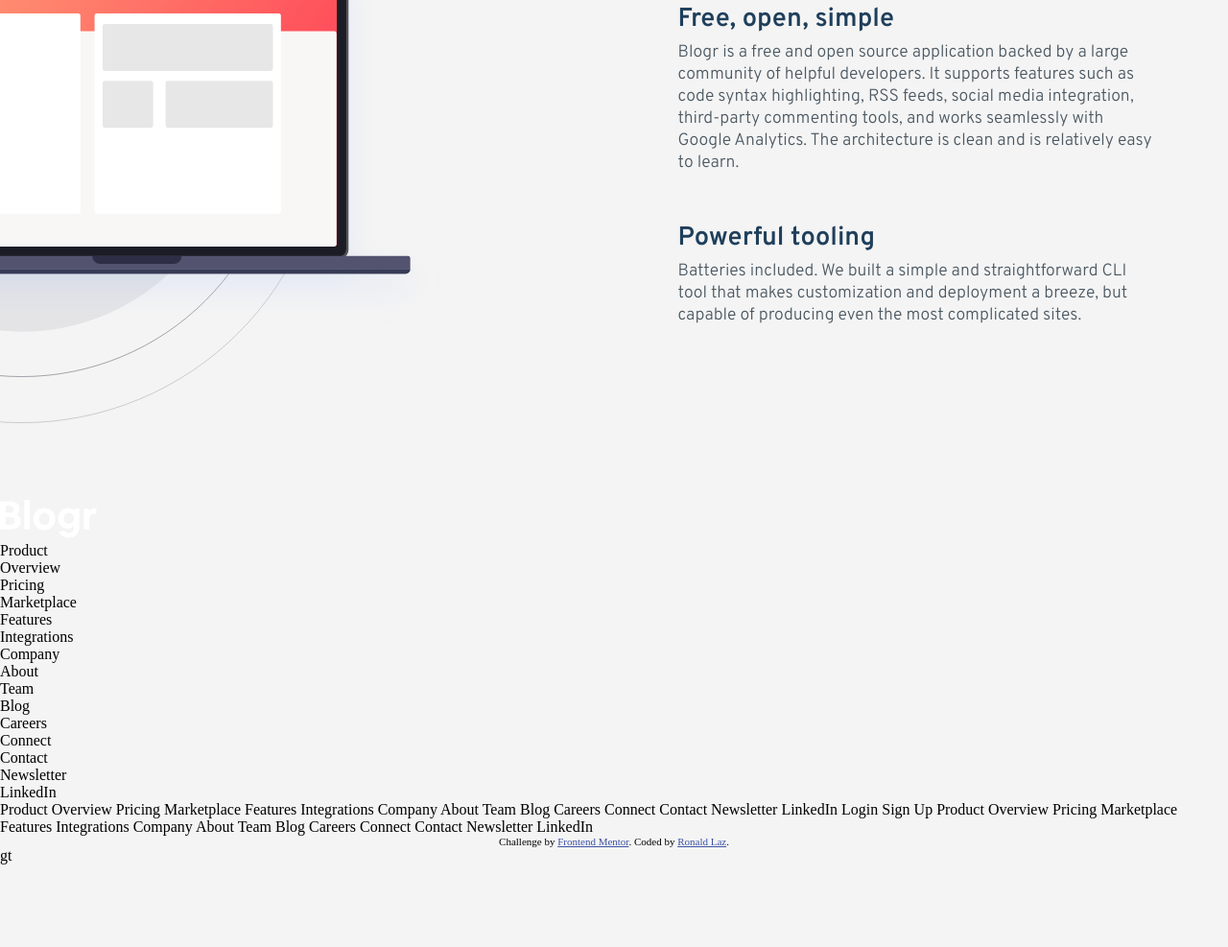
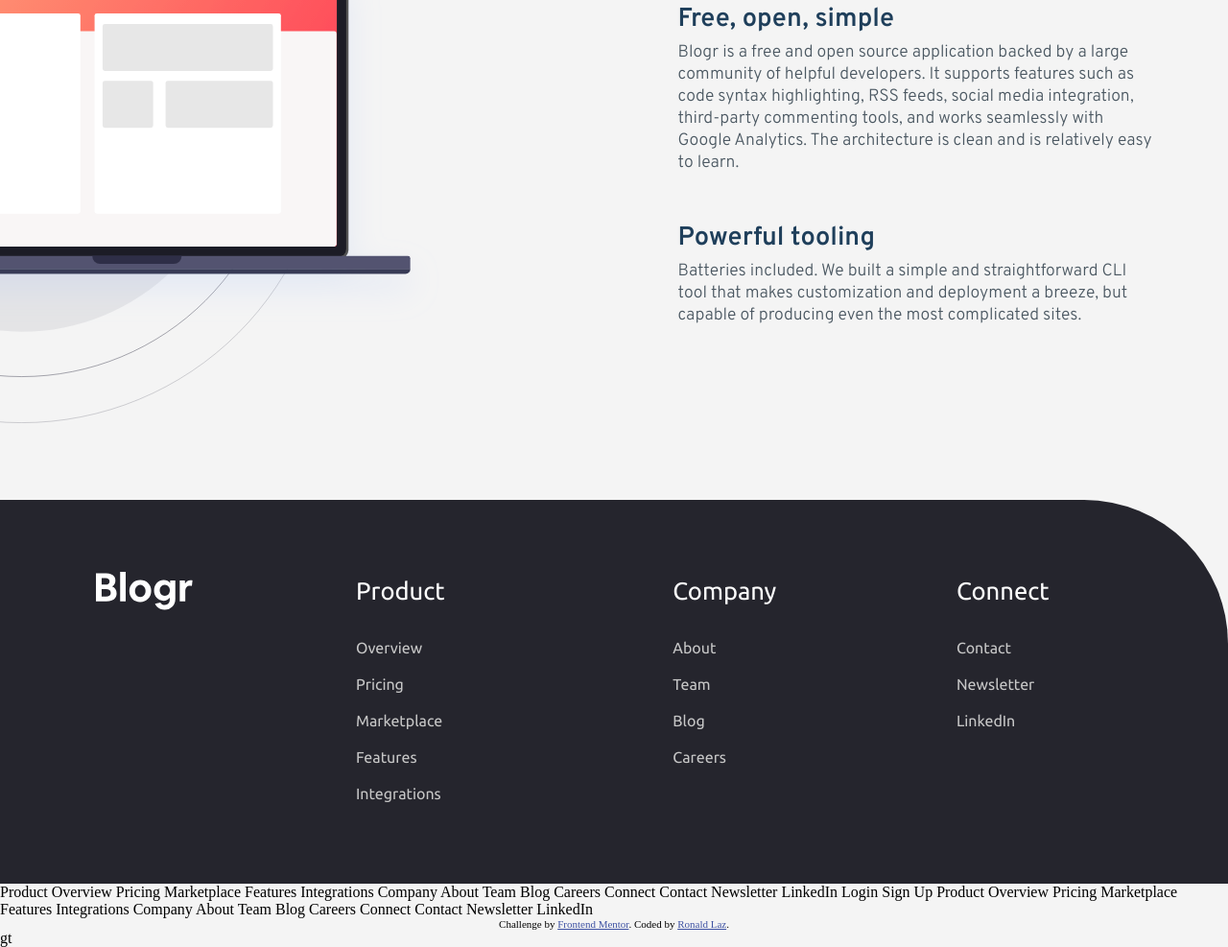
Before and after one commit to lexus654/challenge4, a website: page index.html in a window 1280 px wide. Shown: the part 2079-3066 px from the top of the page at 96% size. Before the commit the page ends 2980 px from the top, so only its background shows below. Drawn offline with Linux system fonts and the light colour scheme.

Commit message:
footer page Done in deesktop view

```diff
--- a/scss/main.scss
+++ b/scss/main.scss
@@ -323,6 +323,40 @@
             margin-bottom: 50px;
             width: 500px;
           }
+        }
+      }
+    }
+    .footer {
+      border-top-right-radius: 150px;
+      width: 100%;
+      height: 400px;
+      background-color: $Very-dark-black-blue;
+      display: flex;
+      color: white;
+      font-family: "Ubuntu", sans-serif;
+      padding-top: 60px;
+
+      .footer__logo {
+        margin-top: 15px;
+        width: 101px;
+        height: 40px;
+        margin-left: 100px;
+        margin-right: 170px;
+      }
+      &__container {
+        display: flex;
+        justify-content: space-between;
+        li {
+          list-style-type: none;
+          color: rgb(199, 199, 199);
+          margin-bottom: 20px;
+          margin-right: 240px;
+        }
+        &__list__title {
+          margin-top: 20px;
+          color: white;
+          font-size: 1.6rem;
+          margin-bottom: 35px;
         }
       }
     }
```
Also changed, not shown: index.html (+1 -1 lines), dist/css/main.css.
